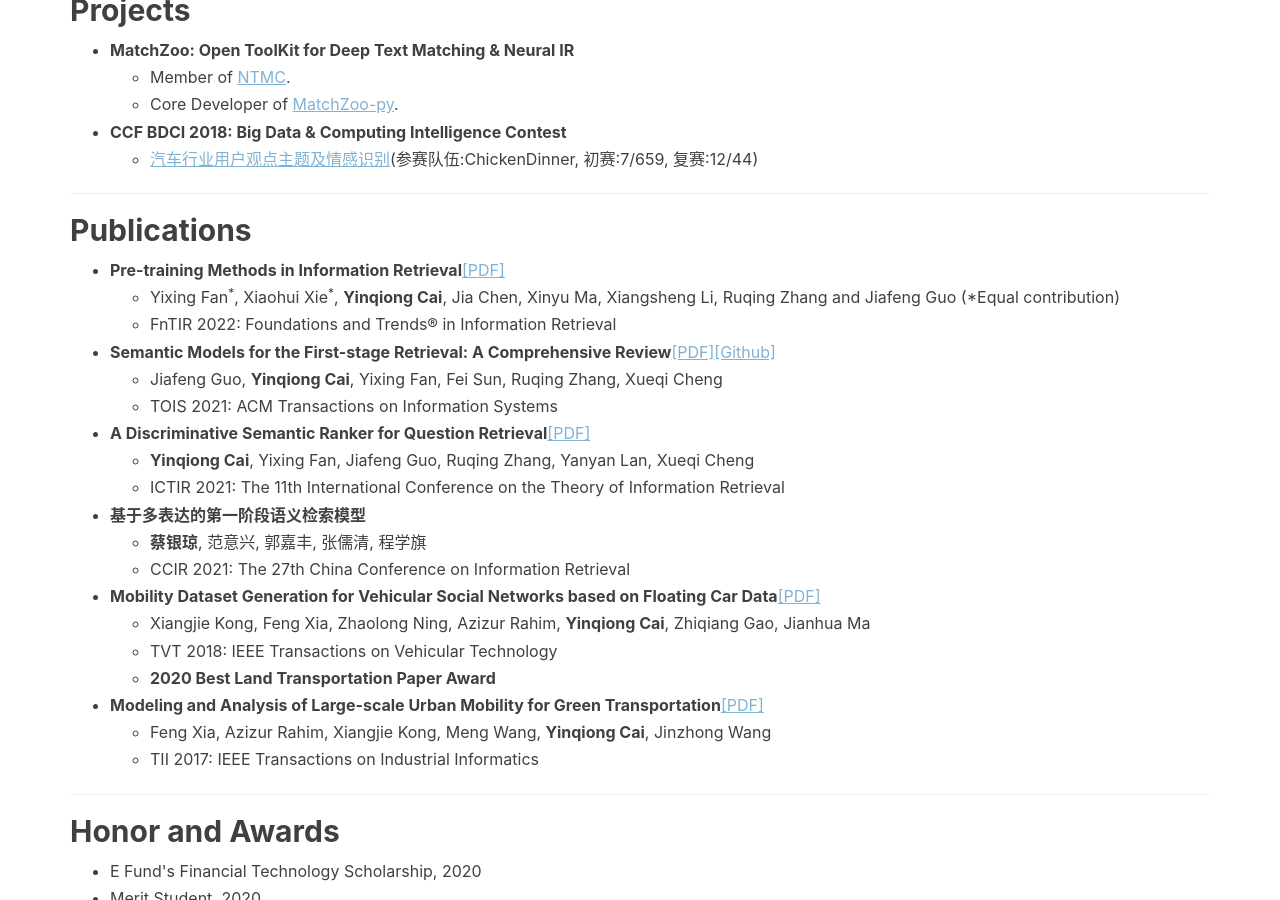
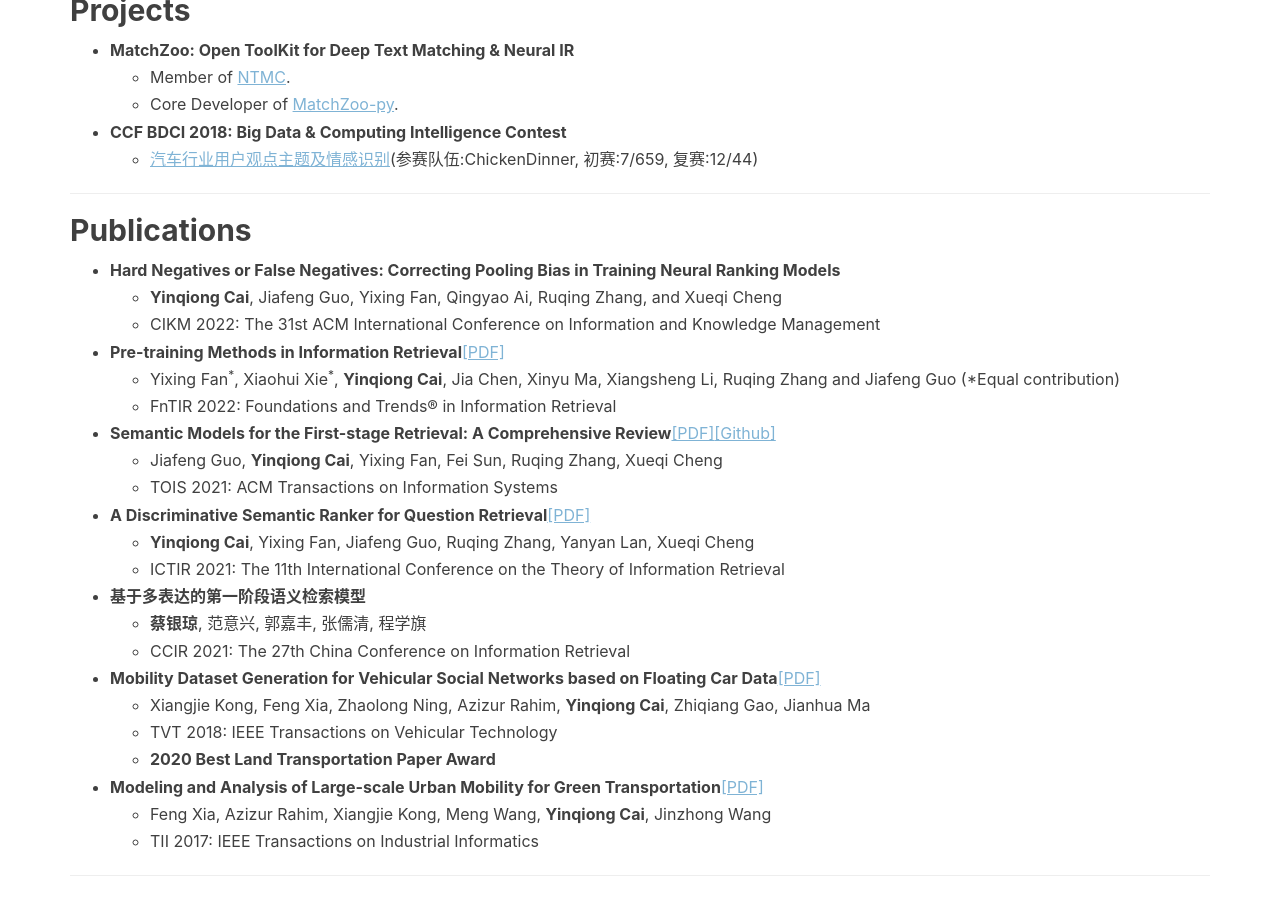
Before and after one commit to caiyinqiong/caiyinqiong.github.io, a Jekyll site: the page built from resume.html, in a window 1280 px wide and 900 px high, scrolled down 889 px. Built offline with Jekyll 4.4.1, drawn with Linux system fonts in a browser that asks for light colours; nearby versions of some CDN libraries; comment, search, counter and statistics services are not loaded.

Commit message:
Update resume.html

```diff
--- a/resume.html
+++ b/resume.html
@@ -73,6 +73,11 @@
     <hr>
     <h2>Publications</h2>
 <ul>
+  <li><strong>Hard Negatives or False Negatives: Correcting Pooling Bias in Training Neural Ranking Models</strong></li>
+    <ul>
+        <li><strong>Yinqiong Cai</strong>, Jiafeng Guo, Yixing Fan, Qingyao Ai, Ruqing Zhang, and Xueqi Cheng</li>
+        <li>CIKM 2022: The 31st ACM International Conference on Information and Knowledge Management</li>
+    </ul>
   <li><strong>Pre-training Methods in Information Retrieval</strong><a href="https://www.nowpublishers.com/article/Details/INR-100" style="color:#7FB3D5;text-decoration:underline">[PDF]</a></li>
     <ul>
         <li>Yixing Fan<sup>*</sup>, Xiaohui Xie<sup>*</sup>, <strong>Yinqiong Cai</strong>, Jia Chen, Xinyu Ma, Xiangsheng Li, Ruqing Zhang and Jiafeng Guo (*Equal contribution)</li>
```
